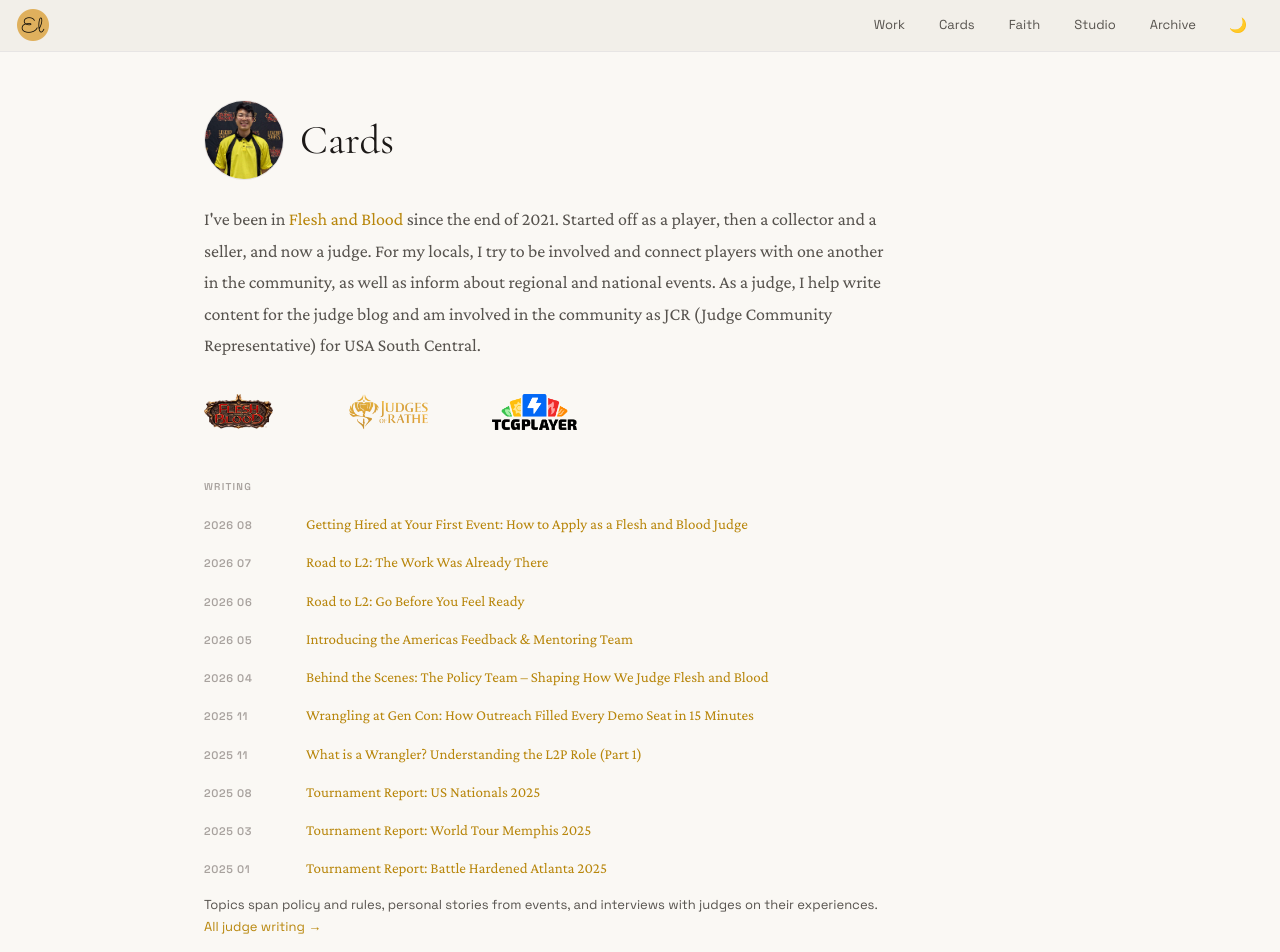
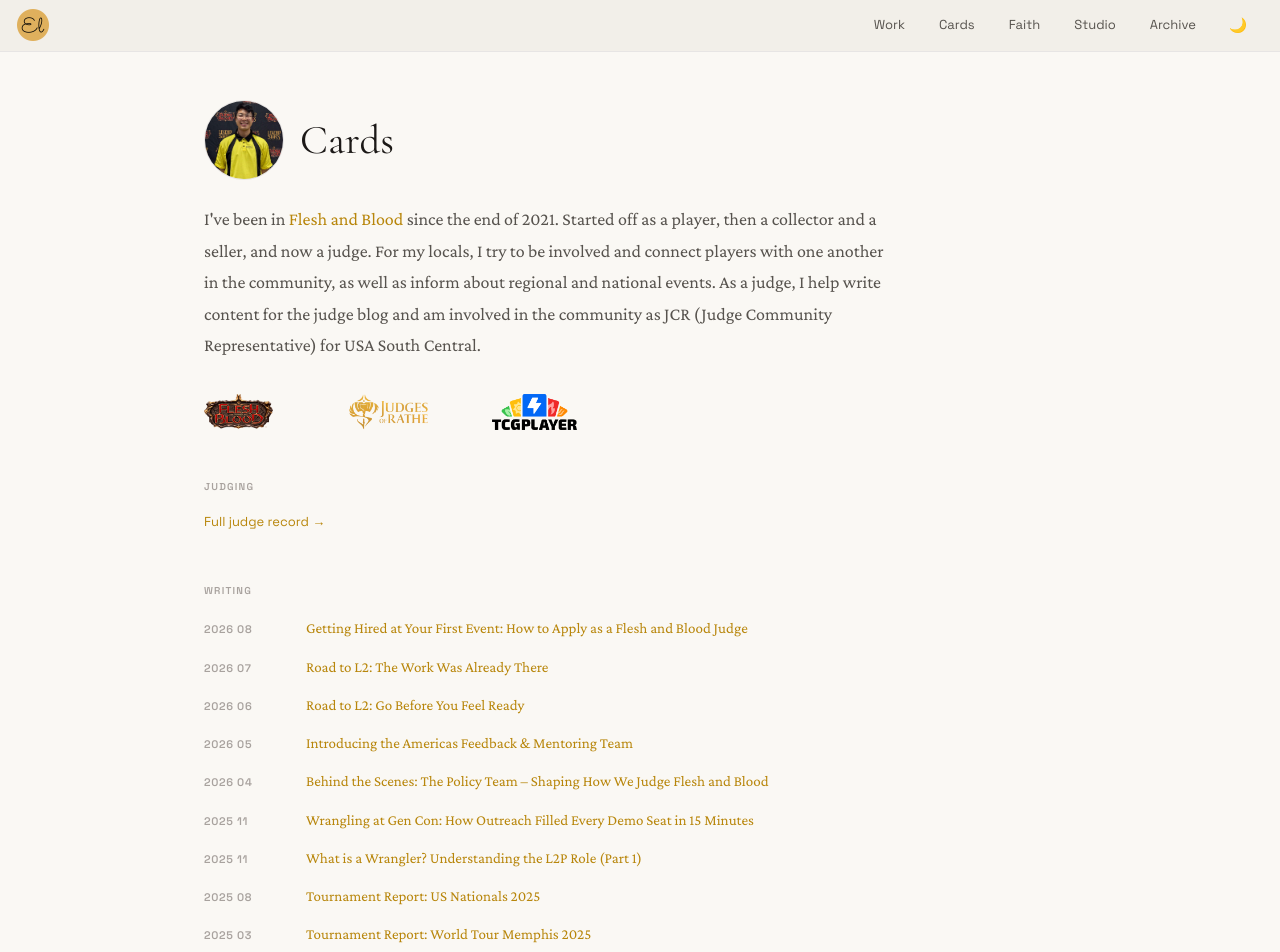
Before and after one commit to theCreedo/ericjmlee-next, a Next.js app: page /cards in a window 1280 px wide. Shown: the top 952 px of the page. Built offline with nearby package versions, Linux system fonts and the light colour scheme.

Commit message:
feat(cards): link to judge record

```diff
--- a/pages/cards/index.js
+++ b/pages/cards/index.js
@@ -138,6 +138,15 @@ export default function Cards({ photos, reports }) {
         </div>
 
         <section className={styles.section}>
+          <p className={styles.sectionLabel}>Judging</p>
+          <p style={{ fontFamily: 'var(--f-ui)', fontSize: '13px' }}>
+            <a href="https://judge.fabtcg.com/judges/ericjmlee/" target="_blank" rel="noopener noreferrer">
+              Full judge record →
+            </a>
+          </p>
+        </section>
+
+        <section className={styles.section}>
           <p className={styles.sectionLabel}>Writing</p>
           <ul className={styles.linkList}>
             {reports.map((r) => (
```
